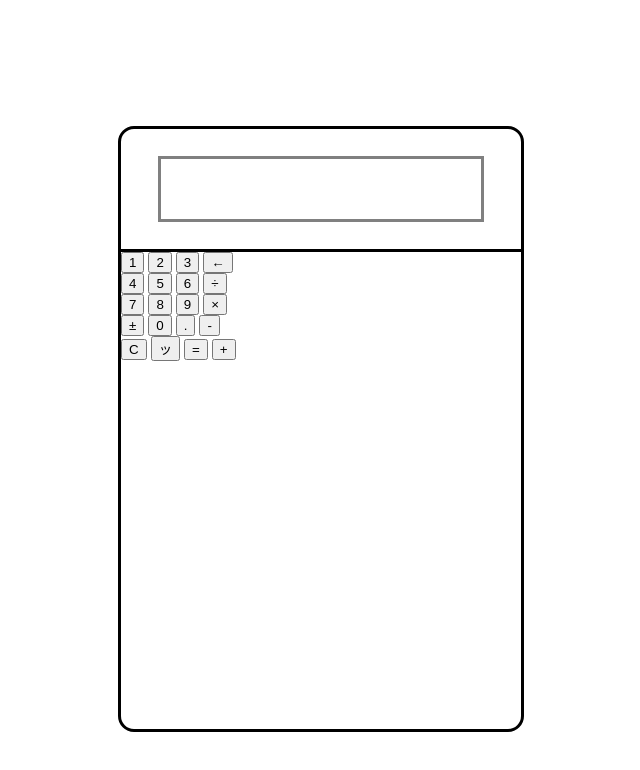
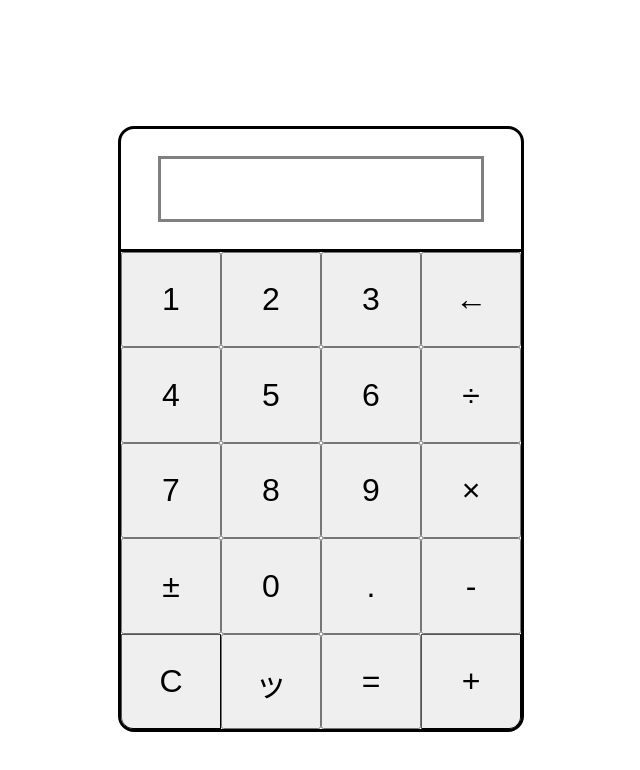
Before and after one commit to kevinqhpham/calculator, a plain HTML site: page index.html in a window 1280 px wide. Shown: the whole page, without its empty margins (319-959 px from the left). Drawn offline with Linux system fonts and the light colour scheme.

Commit message:
finished

```diff
--- a/styles.css
+++ b/styles.css
@@ -34,23 +34,27 @@
     border-top: solid;
 }
 
-.buttonR1, .buttonR2, .buttonR3, .buttonR4, .buttonR5{
+.button{
     display: flex;
     height: 20%;
     width: 100%;
 }
 
-#row1, #row2, #row3, #row4, #row5{
+.row{
     width: 25%;
     font-size:2em;
 }
 
-.c{
+#c{
     border-width: 1px;
     border-bottom-left-radius: 12px;
 }
 
-.plus{
+#plus{
     border-width: 1px;
     border-bottom-right-radius: 12px;
 }
+
+.display{
+    font-size: 3em;
+}
```
